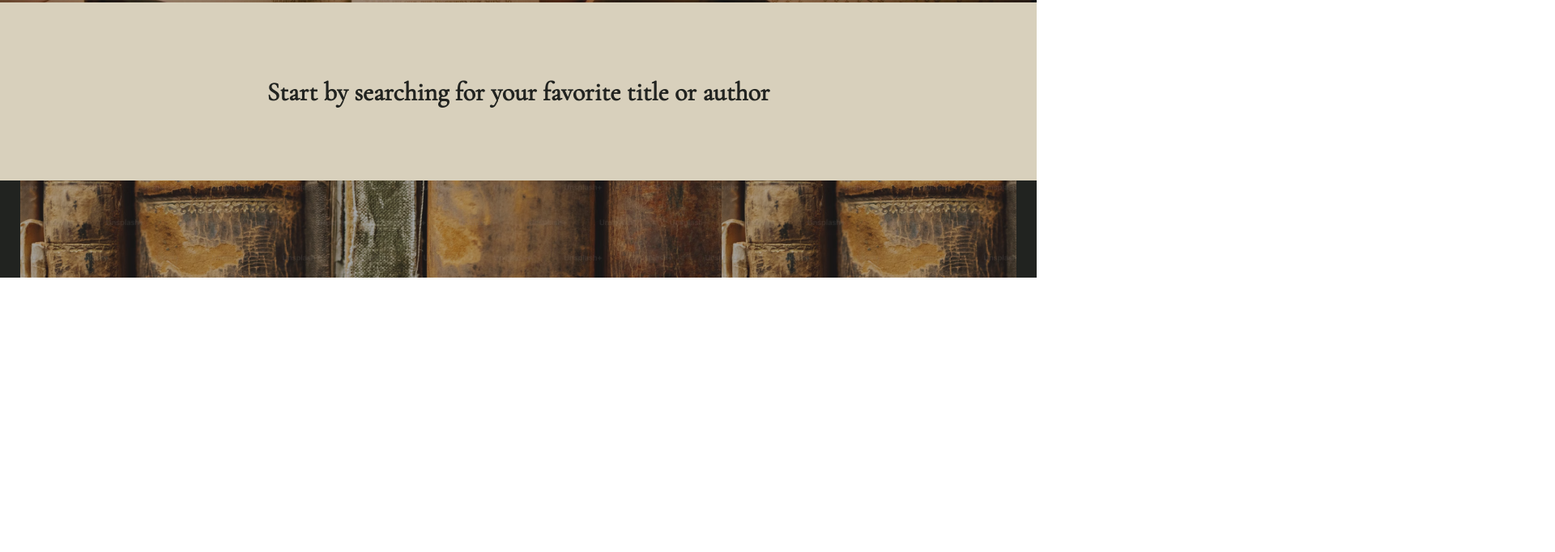
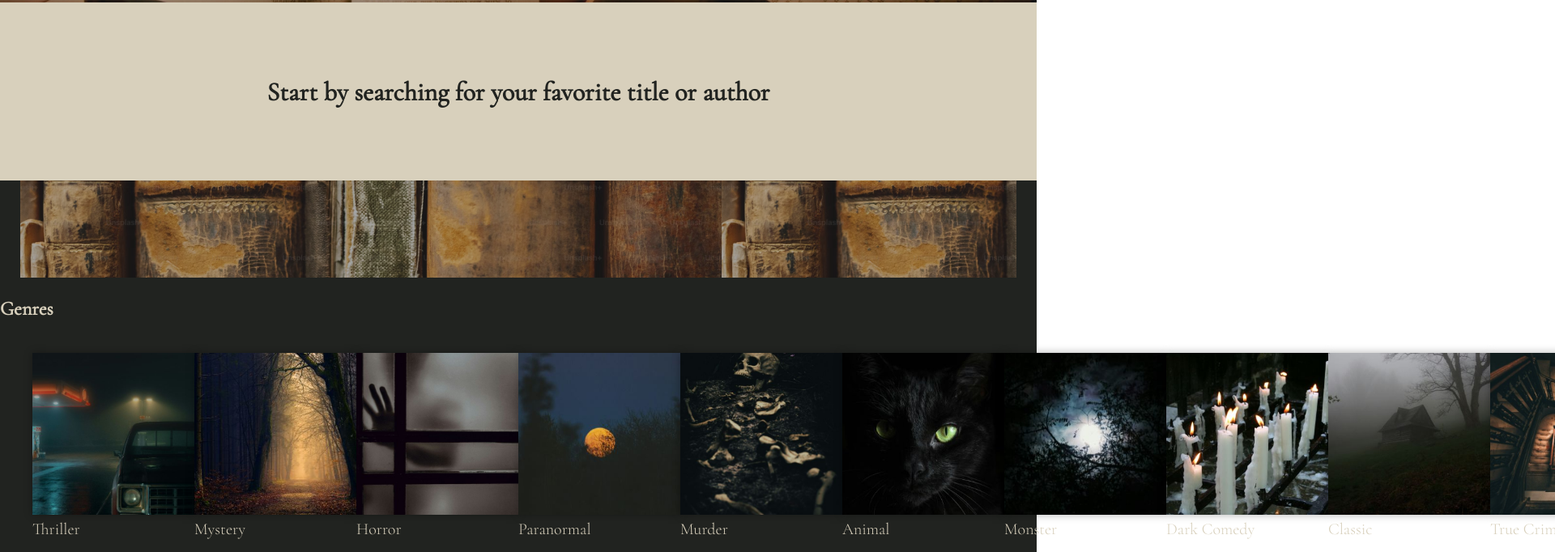
Before and after one commit to allygreven/if-books-could-kill, a website: page index.html in a window 1280 px wide. Shown: the part 618-1300 px from the top of the page at 81% size, 1920 px wide, since content can reach past the window. Before the commit the page ends 961 px from the top, so only its background shows below. Drawn offline with nearby package versions, Linux system fonts and the light colour scheme.

Commit message:
html, css, js #2

```diff
--- a/css/styles.css
+++ b/css/styles.css
@@ -165,20 +165,23 @@ img {
 
 /* GENRES */
 
-/* img {
+.image {
   width: 200px;
   box-shadow: 0 0 10px rgba(0, 0, 0, 0.3);
   height: 200px;
   object-fit: cover;
   object-position: center center;
-} */
+}
 
-/* change name!!! */
-
-/* .genres {
+.book-genres {
   display: flex;
   position: relative;
-} */
+}
+
+h3 {
+  color: #d8d0bc;
+  font-size: 1.5rem;
+}
 
 /* RESPONSIVE LAYOUT */
 
--- a/index.html
+++ b/index.html
@@ -105,6 +105,141 @@
         </div>
 
         <!-- Genres -->
+
+        <div data-view="genres-page">
+          <div class="row">
+            <div class="column-full">
+              <div class="book-genres">
+                <h3>Genres</h3>
+              </div>
+              <div class="column-full">
+                <ul id="book-genres">
+                  <li>
+                    <a class="thriller"
+                      ><img
+                        src="images/genres/thriller.jpg"
+                        class="image"
+                        alt="scary truckstop" />Thriller</a
+                    >
+                  </li>
+                  <li>
+                    <a class="mystery"
+                      ><img
+                        src="images/genres/mystery.jpg"
+                        class="image"
+                        alt="scary woods" />
+                      Mystery</a
+                    >
+                  </li>
+                  <li>
+                    <a class="horror"
+                      ><img
+                        src="images/genres/horror.jpg"
+                        class="image"
+                        alt="blurry hand" />Horror</a
+                    >
+                  </li>
+                  <li>
+                    <a class="paranormal"
+                      ><img
+                        src="images/genres/paranormal.jpg"
+                        class="image"
+                        alt="yellow full moon" />Paranormal</a
+                    >
+                  </li>
+                  <li>
+                    <a class="murder"
+                      ><img
+                        src="images/genres/murder.jpg"
+                        class="image"
+                        alt="skull and bones" />Murder</a
+                    >
+                  </li>
+                  <li>
+                    <a class="animal"
+                      ><img
+                        src="images/genres/animal.jpg"
+                        class="image"
+                        alt="cat eye" />Animal</a
+                    >
+                  </li>
+                  <li>
+                    <a class="monster"
+                      ><img
+                        src="images/genres/monsters.jpg"
+                        class="image"
+                        alt="bright full moon" />Monster</a
+                    >
+                  </li>
+                  <li>
+                    <a class="dark-comedy"
+                      ><img
+                        src="images/genres/dark-comedy.jpg"
+                        class="image"
+                        alt="burning candles" />Dark Comedy</a
+                    >
+                  </li>
+                  <li>
+                    <a class="classic"
+                      ><img
+                        src="images/genres/classic.jpg"
+                        class="image"
+                        alt="foggy house" />Classic</a
+                    >
+                  </li>
+                  <li>
+                    <a class="true-crime"
+                      ><img
+                        src="images/genres/true-crime.jpg"
+                        class="image"
+                        alt="spiral staircase" />True Crime</a
+                    >
+                  </li>
+                  <li>
+                    <a class="psychological"
+                      ><img
+                        src="images/genres/psychological.jpg"
+                        class="image"
+                        alt="screaming" />Psychological</a
+                    >
+                  </li>
+                  <li>
+                    <a class="occult"
+                      ><img
+                        src="images/genres/occult.jpg"
+                        class="image"
+                        alt="dark religious" />Occult</a
+                    >
+                  </li>
+                  <li>
+                    <a class="ghost-story"
+                      ><img
+                        src="images/genres/ghost-story.jpg"
+                        class="image"
+                        alt="foggy woods" />Ghost Story</a
+                    >
+                  </li>
+                  <li>
+                    <a class="vampire"
+                      ><img
+                        src="images/genres/vampire.jpg"
+                        class="image"
+                        alt="dark woods" />Vampire</a
+                    >
+                  </li>
+                  <li>
+                    <a class="survivor-horror"
+                      ><img
+                        src="images/genres/survivor.jpg"
+                        class="image"
+                        alt="hand open water" />Survivor Horror</a
+                    >
+                  </li>
+                </ul>
+              </div>
+            </div>
+          </div>
+        </div>
       </main>
     </div>
     <script src="js/data.js"></script>
--- a/js/data.js
+++ b/js/data.js
@@ -1,4 +1,4 @@
-"use strict";
+'use strict';
 const data = readData();
 function writeData() {
   const dataJSON = JSON.stringify(data);
@@ -8,12 +8,15 @@ function readData() {
   const dataJSON = localStorage.getItem('data storage');
   if (dataJSON) {
     return JSON.parse(dataJSON);
-    }
-    else {
+  } else {
     return {
+      view: '',
       authors: [],
       title: '',
-            imageLinks: null,
+      imageLinks: {
+        smallThumbnail: '',
+        thumbnail: '',
+      },
       categories: [],
     };
   }
```
Lines whose indentation alone changed are shown as unchanged.
